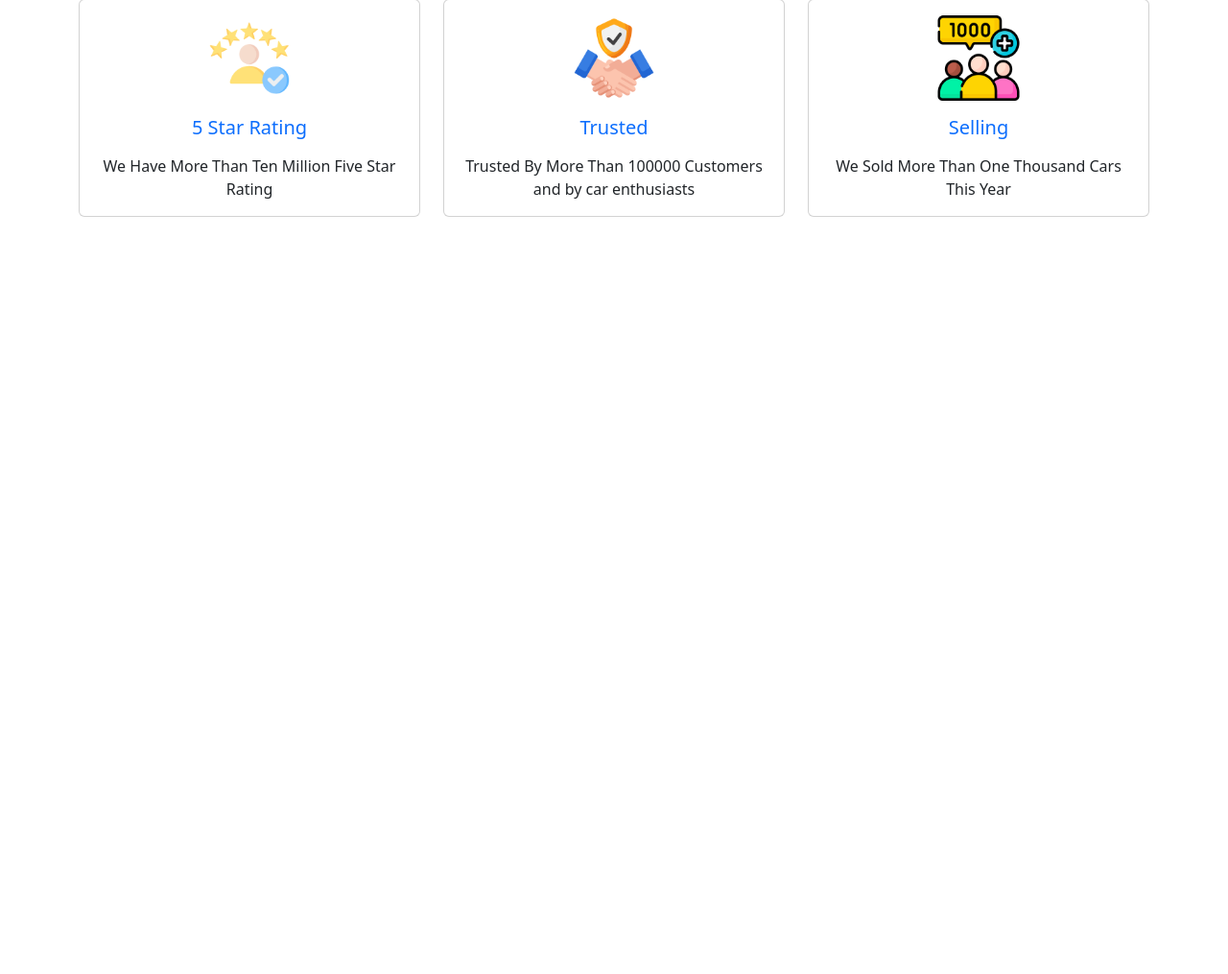
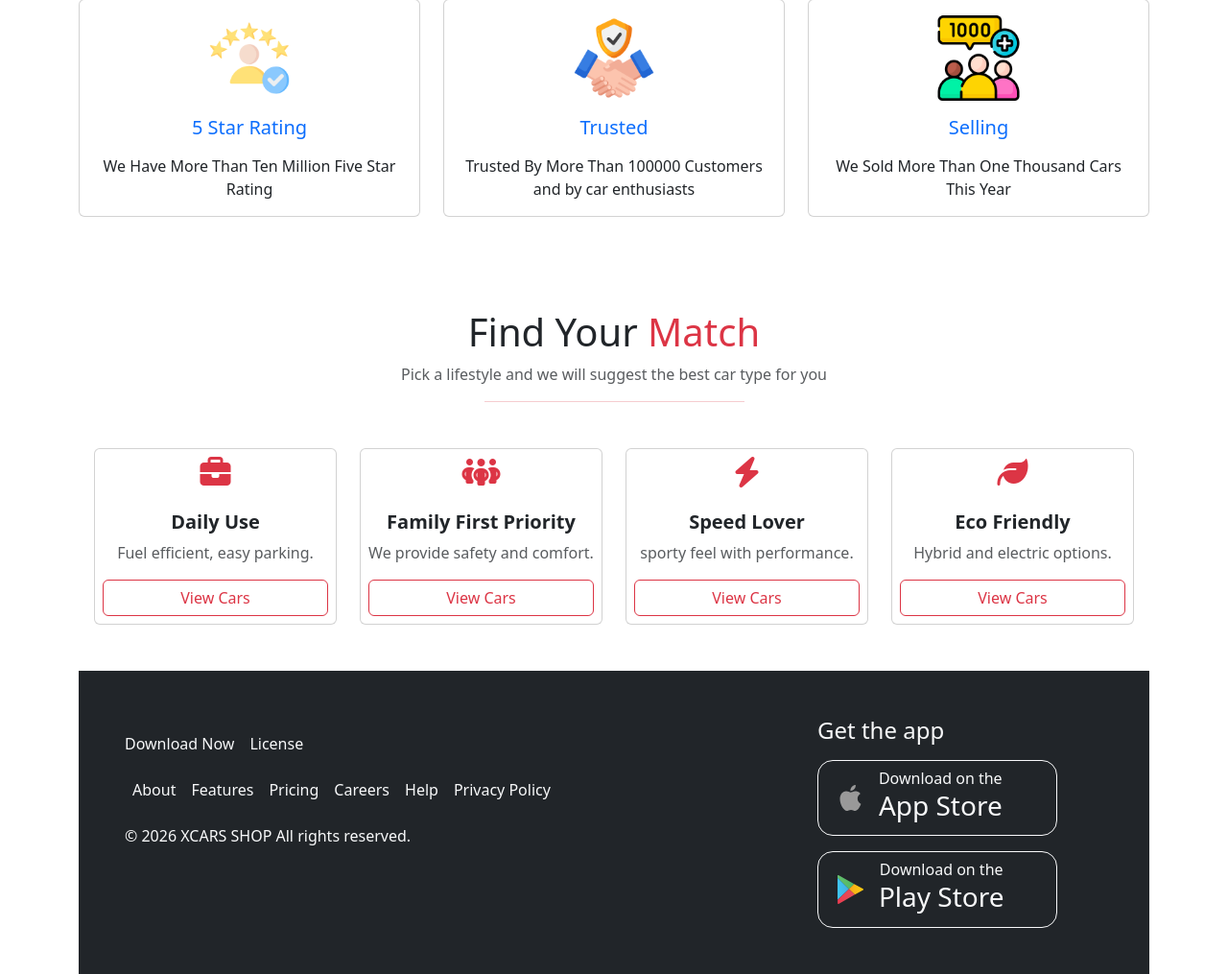
Before and after one commit to ishrak532-cloud/dynamic_website, a PHP site: page / in a window 1280 px wide. Shown: the part 2597-3612 px from the top of the page at 96% size. Before the commit the page ends 2823 px from the top, so only its background shows below. Run offline with PHP 8.4, Linux system fonts and the light colour scheme; data comes from the database, SQL or seed files in the repository; some libraries are stand-ins or nearby versions.

Commit message:
updated footer and find your match car

```diff
--- a/src/xcar/index.php
+++ b/src/xcar/index.php
@@ -240,3 +240,81 @@ while ($car = $res->fetch_assoc()):
             </div>
           </div>
     </section>
+
+<section id="unique" class="py-5 mt-5 bg-white soft-card round-24 px-3">
+  <h1 class="rated text-center section-title">Find Your <span class="rated text-danger">Match</span></h1>
+  <p class="text-center text-muted">Pick a lifestyle and we will suggest the best car type for you</p>
+  <hr class="w-25 mx-auto border-danger">
+
+  <div class="row row-cols-1 row-cols-md-4 g-4 mt-4">
+    <div class="col">
+      <div class="card h-100 text-center soft-card round-24 p-2">
+        <i class="fa-solid fa-briefcase fa-2x text-danger d-block mx-auto mb-4"></i>
+        <h5 class="fw-bold">Daily Use</h5>
+        <p class="text-muted">Fuel efficient, easy parking.</p>
+        <a href="cars.php" class="btn btn-outline-danger">View Cars</a>
+      </div>
+    </div>
+
+    <div class="col">
+      <div class="card h-100 text-center soft-card round-24 p-2">
+        <i class="fa-solid fa-people-group fa-2x text-danger d-block mx-auto mb-4"></i>
+        <h5 class="fw-bold">Family First Priority</h5>
+        <p class="text-muted">We provide safety and comfort.</p>
+        <a href="cars.php" class="btn btn-outline-danger">View Cars</a>
+      </div>
+    </div>
+
+    <div class="col">
+      <div class="card h-100 text-center soft-card round-24 p-2">
+        <i class="fa-solid fa-bolt fa-2x text-danger d-block mx-auto mb-4"></i>
+        <h5 class="fw-bold">Speed Lover</h5>
+        <p class="text-muted">sporty feel with performance.</p>
+        <a href="cars.php" class="btn btn-outline-danger">View Cars</a>
+      </div>
+    </div>
+
+    <div class="col">
+      <div class="card h-100 text-center soft-card round-24 p-2">
+        <i class="fa-solid fa-leaf fa-2x text-danger d-block mx-auto mb-4"></i>
+        <h5 class="fw-bold">Eco Friendly</h5>
+        <p class="text-muted">Hybrid and electric options.</p>
+        <a href="cars.php" class="btn btn-outline-danger">View Cars</a>
+      </div>
+    </div>
+  </div>
+</section>
+    </main>
+
+    <footer class="bg-dark py-5">
+        <div class="row row-cols-1 row-cols-md-2">
+            <div class="col text-light">
+                <div class="d-flex">
+                    <p class="ms-5 mt-3">Download  Now
+                    </p>
+                    <p class="ms-3 mt-3">License</p>
+                </div>
+                <div class="d-flex ps-5">
+                    <p class="p-2">About</p>
+                    <p class="p-2">Features</p>
+                    <p class="p-2">Pricing</p>
+                    <p class="p-2">Careers</p>
+                    <p class="p-2">Help</p>
+                    <p class="p-2">Privacy Policy</p>
+                </div>
+                <p class="ps-5">© 2026 XCARS SHOP All rights reserved.</p>
+            </div>
+            <div class="">
+            <div class="col text-light">
+                <h4 style="margin-left: 200px;">Get the app</h4>
+                <button class="d-flex btn align-items-center btn-outline-light mt-3 rounded-4 " style="margin-left: 200px; width: 250px;
+                "><img class="ms-2" src="apple-logo-svgrepo-com.svg" style="width: 12%;"   alt="">  <div class="ms-3">  Download on the<h3>App Store</h3></div></button>
+                            <button class="d-flex btn align-items-center btn-outline-light mt-3 rounded-4 " style="margin-left: 200px; width: 250px;
+                            "><img class="ms-2" src="google-play-store-seeklogo.com-1.svg" style="width: 12%;"   alt="">  <div class="ms-3">  Download on the<h3>Play Store</h3></div></button>
+            </div>
+        </div>
+        </div>
+    </footer>
+</body>
+<script src="https://cdn.jsdelivr.net/npm/bootstrap@5.3.0-alpha1/dist/js/bootstrap.bundle.min.js" integrity="sha384-w76AqPfDkMBDXo30jS1Sgez6pr3x5MlQ1ZAGC+nuZB+EYdgRZgiwxhTBTkF7CXvN" crossorigin="anonymous"></script>
+</html>
```
